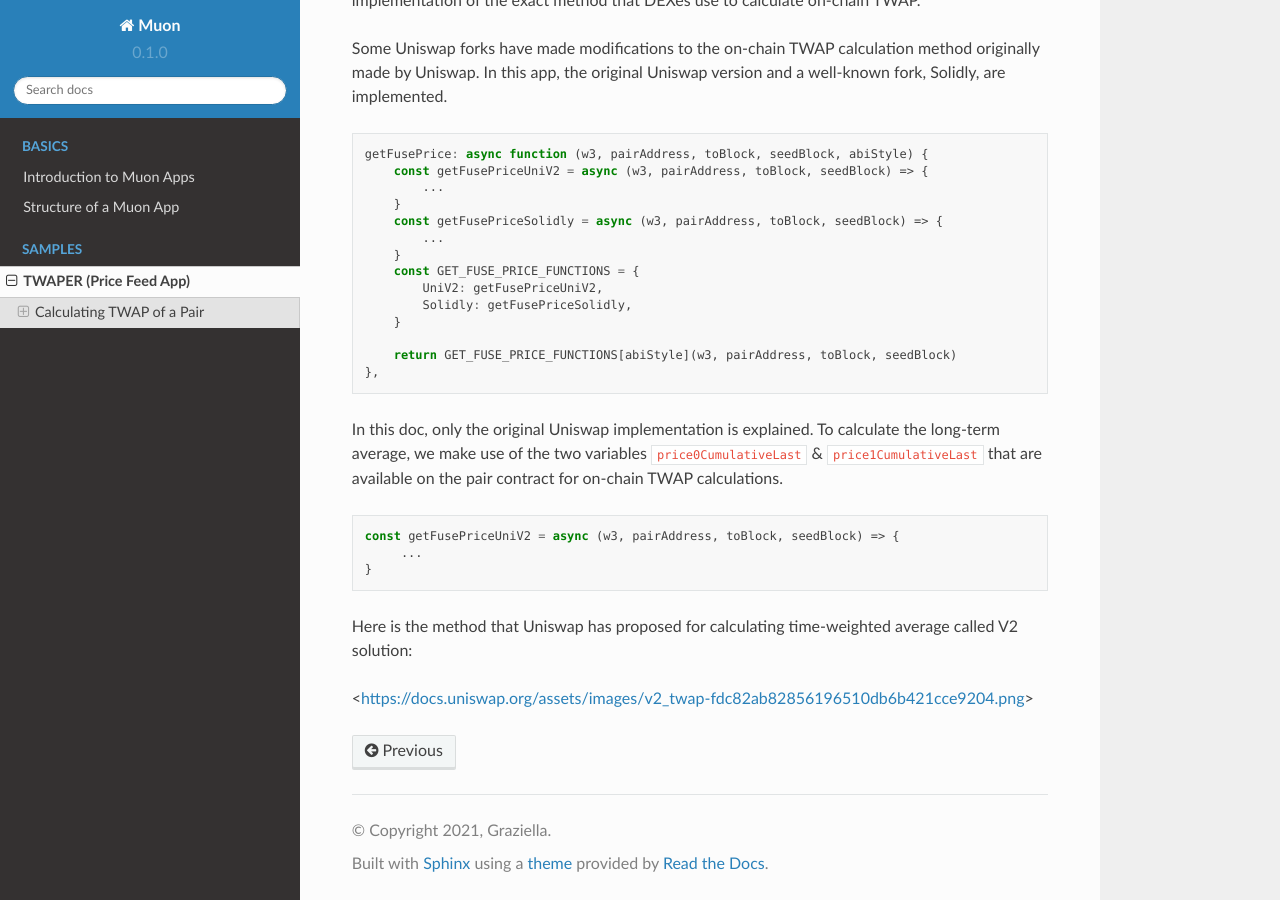
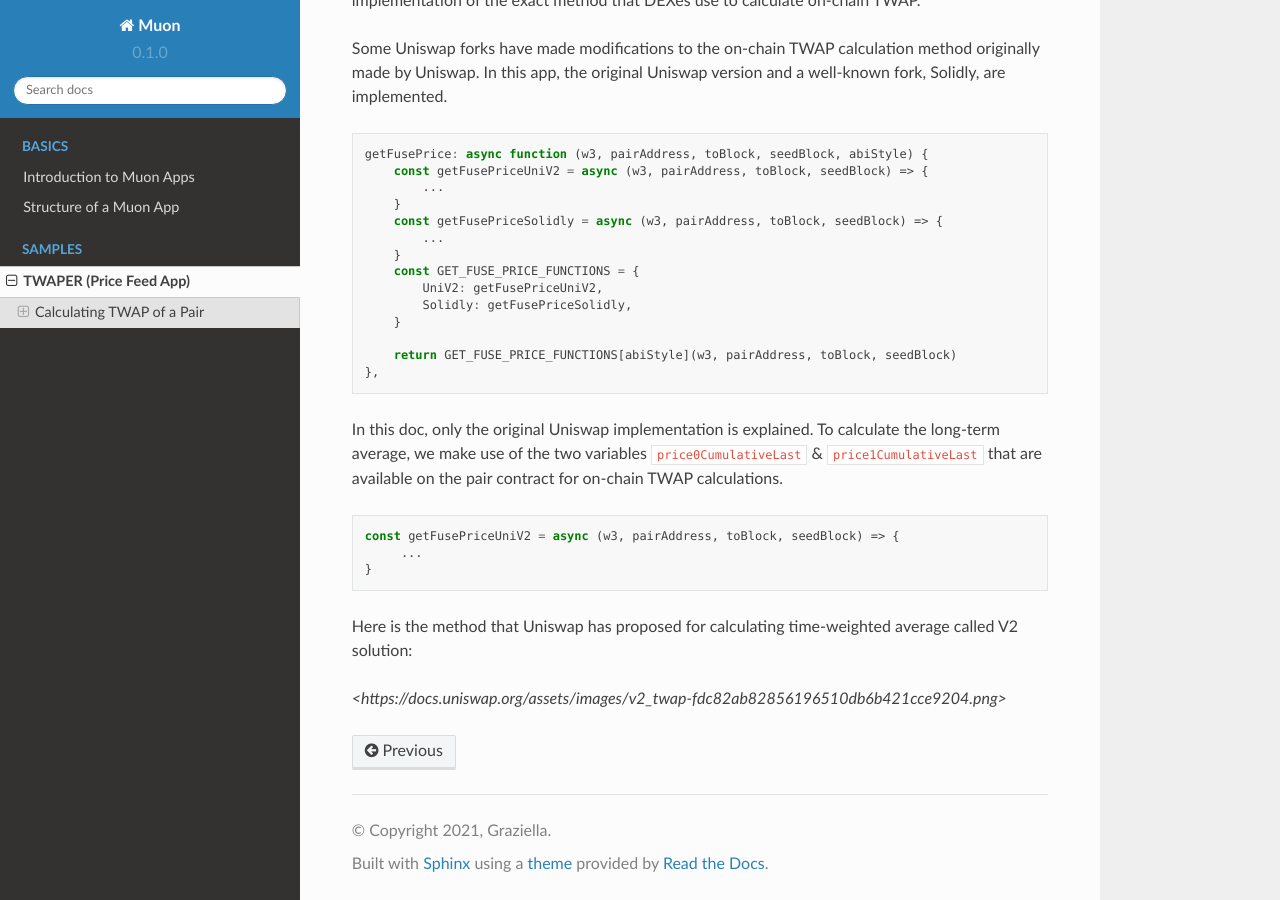
Before and after one commit to abramsymons/rtd-muon, a Sphinx documentation site: the page built from docs/source/twaper.rst, in a window 1280 px wide and 900 px high, scrolled down 5216 px. Built offline with Sphinx 7.4.7 and the Read the Docs theme 2.0.0, drawn with Linux system fonts in a browser that asks for light colours.

Commit message:
Update twaper.rst

```diff
--- a/docs/source/twaper.rst
+++ b/docs/source/twaper.rst
@@ -244,4 +244,4 @@ Here is the method that Uniswap has proposed for calculating time-weighted avera
 
 .. image::
 
-<https://docs.uniswap.org/assets/images/v2_twap-fdc82ab82856196510db6b421cce9204.png>
+`<https://docs.uniswap.org/assets/images/v2_twap-fdc82ab82856196510db6b421cce9204.png>`
```
